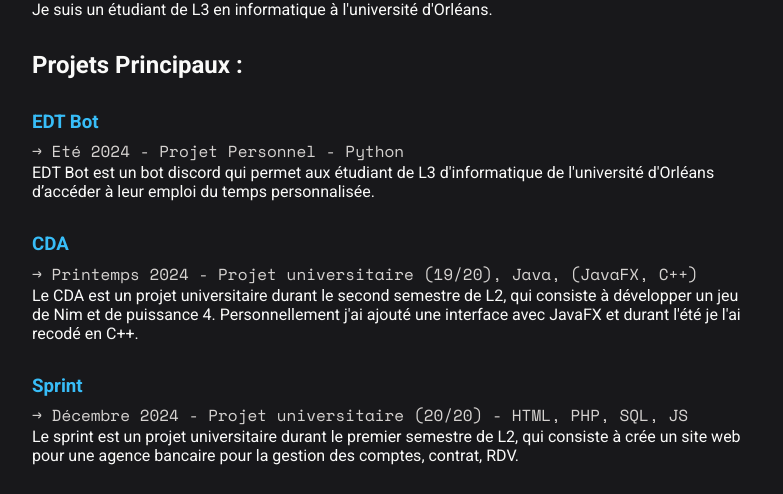
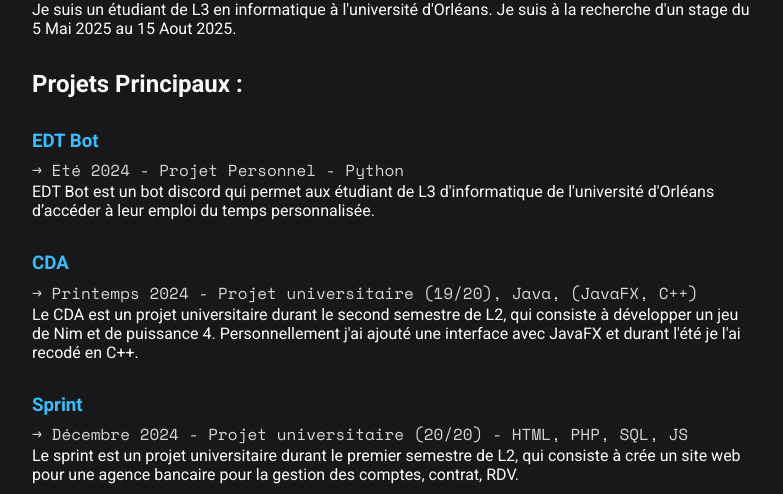
Before and after one commit to danydudiot/danydudiot.github.io, a plain HTML site: page fr/index.html in a window 1280 px wide. Shown: the part 72-566 px from the top of the page, without its empty margins (248-1031 px from the left). Drawn offline with nearby package versions, Linux system fonts and the light colour scheme.

Commit message:
Recherche stage

```diff
--- a/fr/index.html
+++ b/fr/index.html
@@ -27,7 +27,10 @@
     </header>
     <main>
         <section>
-            <p>Je suis un étudiant de L3 en informatique à l'université d'Orléans.</p>
+            <p>
+                Je suis un étudiant de L3 en informatique à l'université d'Orléans.
+                Je suis à la recherche d'un stage du 5 Mai 2025 au 15 Aout 2025.
+            </p>
         </section>
         <section>
             <h2>
```
